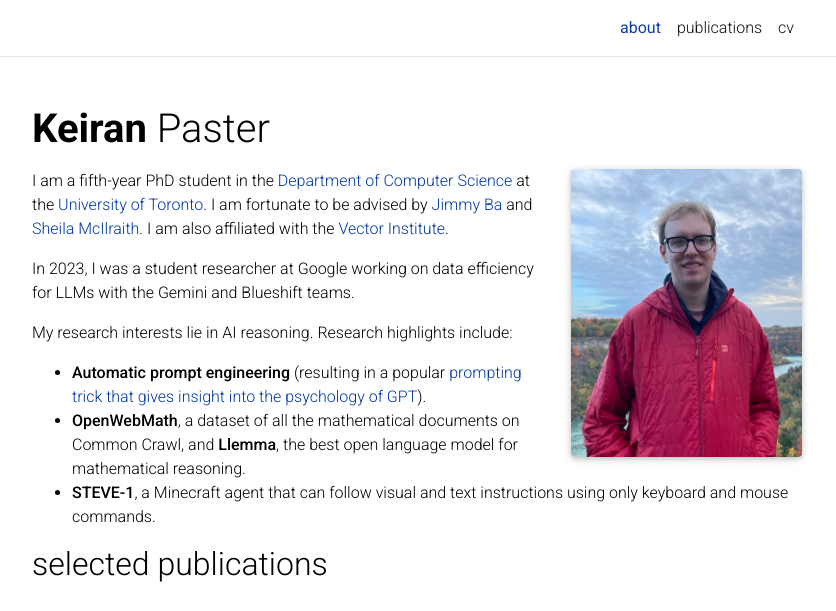
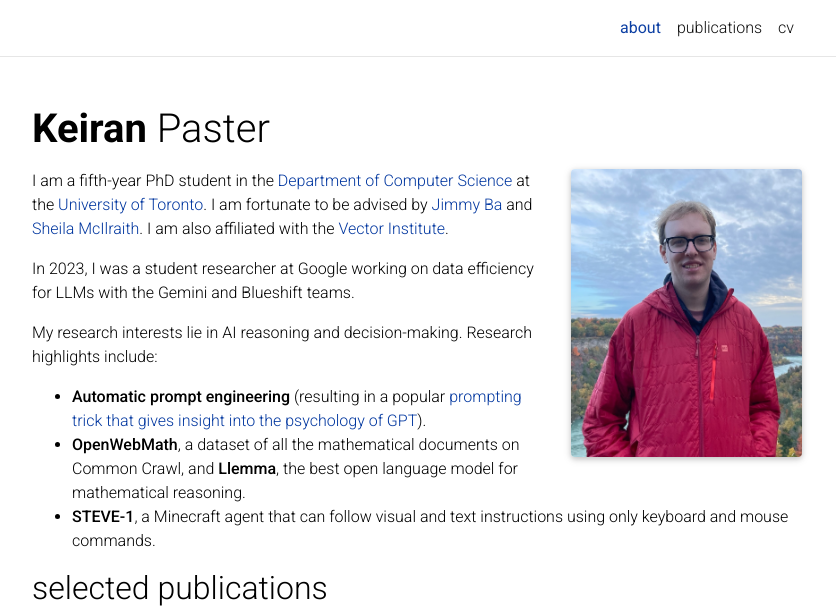
Before and after one commit to keirp/keirp.github.io, a Jekyll site: the page built from _pages/about.md, in a window 1280 px wide and 938 px high, cut to the strip 0-611 px from the top of the window. Shown: the whole strip, without its empty margins (223-1059 px from the left). Built offline with Jekyll 4.4.1, drawn with Linux system fonts in a browser that asks for light colours; full-size pictures stand in for the smaller copies a plugin makes; comment, search, counter and statistics services are not loaded; a style sheet for code colours, icons or effects is not loaded.

Commit message:
update to potentially fix images

```diff
--- a/_config.yml
+++ b/_config.yml
@@ -328,7 +328,7 @@ external_links:
 # -----------------------------------------------------------------------------
 
 imagemagick:
-  enabled: true # enables responsive images for your site (recommended, see https://github.com/alshedivat/al-folio/issues/537)
+  enabled: false # enables responsive images for your site (recommended, see https://github.com/alshedivat/al-folio/issues/537)
   widths:
     - 480
     - 800
--- a/_pages/about.md
+++ b/_pages/about.md
@@ -18,7 +18,7 @@ I am a fifth-year PhD student in the [Department of Computer Science](https://we
 
 In 2023, I was a student researcher at Google working on data efficiency for LLMs with the Gemini and Blueshift teams.
 
-My research interests lie in AI reasoning. Research highlights include:
+My research interests lie in AI reasoning and decision-making. Research highlights include:
 
 - **Automatic prompt engineering** (resulting in a popular [prompting trick that gives insight into the psychology of GPT](https://twitter.com/karpathy/status/1624847051426234368)).
 - **OpenWebMath**, a dataset of all the mathematical documents on Common Crawl, and **Llemma**, the best open language model for mathematical reasoning.
```
